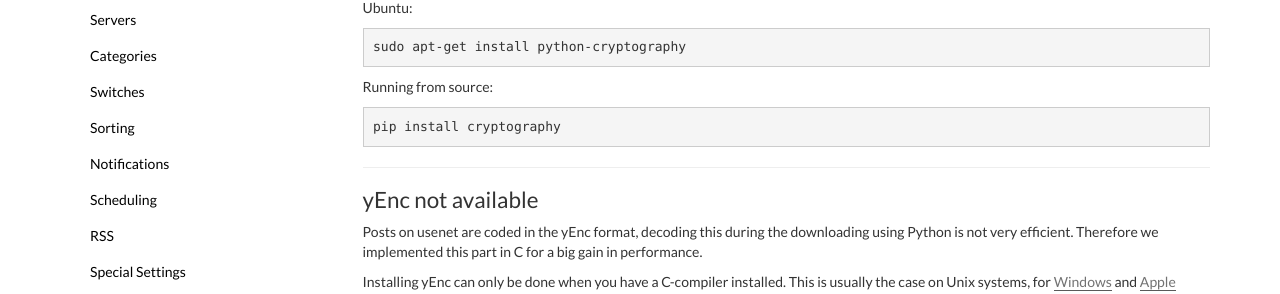
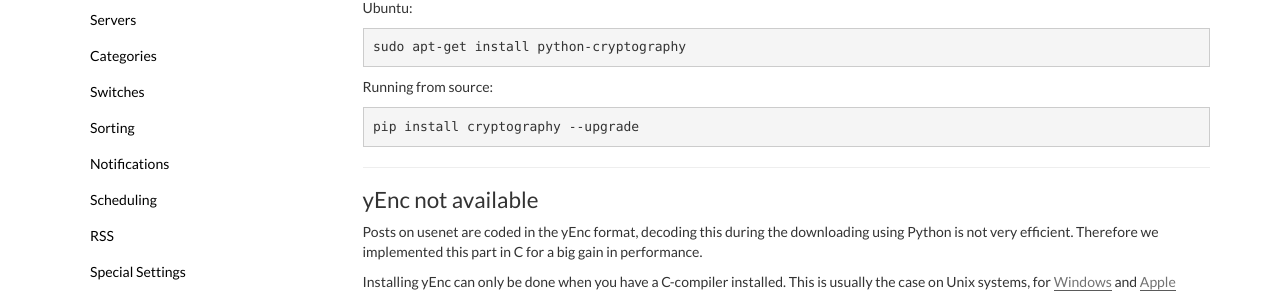
Before and after one commit to sabnzbd/sabnzbd.github.io, a Jekyll site: the page built from wiki/configuration/1.2/configure.html, in a window 1280 px wide. Shown: the part 495-789 px from the top of the page. Built offline with Jekyll 4.4.1, drawn with Linux system fonts in a browser that asks for light colours.

Commit message:
Update configure.html

```diff
--- a/wiki/configuration/1.2/configure.html
+++ b/wiki/configuration/1.2/configure.html
@@ -17,7 +17,7 @@ Default locations for each operating system can be found in <a href="/wiki/advan
 <p>Ubuntu: <br>
     <pre><code>sudo apt-get install python-cryptography</code></pre>
  <p>Running from source: <br>
-    <pre><code>pip install cryptography</code></pre>
+    <pre><code>pip install cryptography --upgrade</code></pre>
 </p>
 <hr>
 
```
